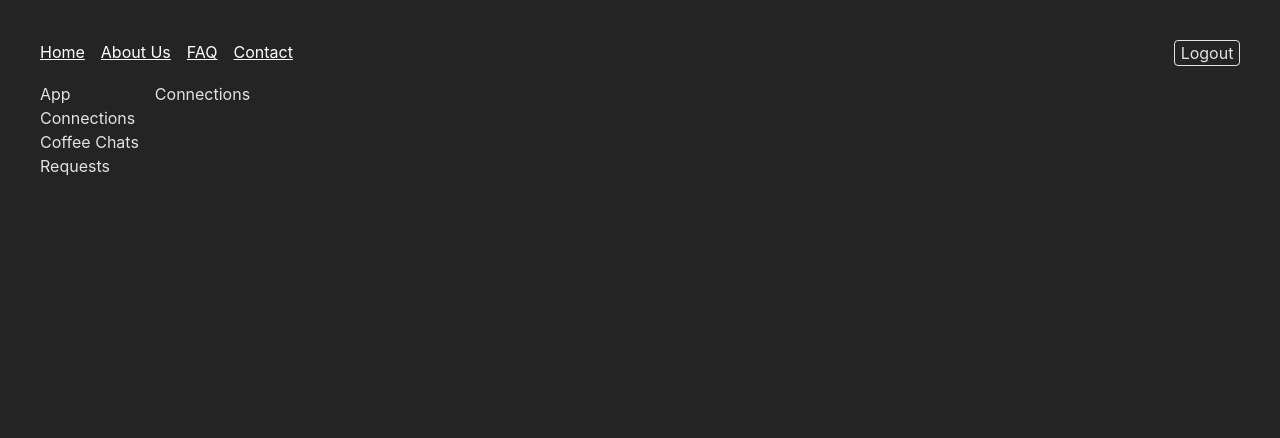
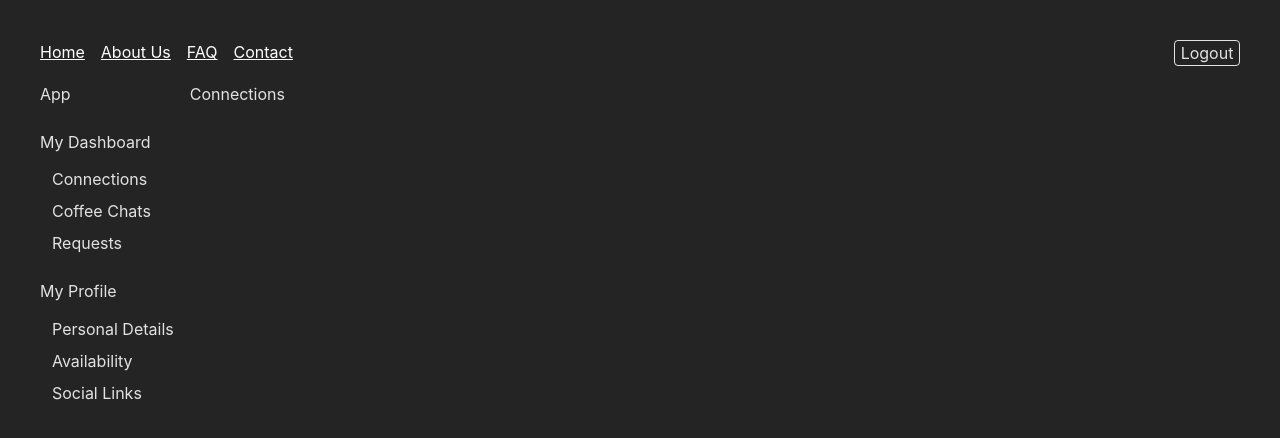
Before and after one commit to vishalicious213/react-router-test, a React (Vite) app: page / in a window 1280 px wide. Both pictures are taken after a click on the element "Login". Shown: the top 438 px of the page. Built offline with nearby package versions, Linux system fonts and the light colour scheme.

Commit message:
Sidebar: added My Profile section & menu items. Added basic styling

```diff
--- a/src/app/Sidebar.jsx
+++ b/src/app/Sidebar.jsx
@@ -7,9 +7,15 @@ const Sidebar = ({ setToolToRender }) => {
 
     return (
         <section className="sidebar">
+            <h2>My Dashboard</h2>
             <div onClick={() => handleClick("connections")}>Connections</div>
             <div onClick={() => handleClick("coffeechats")}>Coffee Chats</div>
             <div onClick={() => handleClick("requests")}>Requests</div>
+
+            <h2>My Profile</h2>
+            <div>Personal Details</div>
+            <div>Availability</div>
+            <div>Social Links</div>
         </section>
     )
 }
--- a/src/index.css
+++ b/src/index.css
@@ -46,3 +46,18 @@ nav section {
   display: flex;
   gap: 1rem;
 }
+
+.sidebar div {
+  margin: .5rem 0 .5rem .75rem;
+  cursor: pointer;
+}
+
+.sidebar div:hover {
+  color: white;
+}
+
+.sidebar h2 {
+  font-size: 1rem;
+  font-weight: 400;
+  margin-top: 1.5rem;
+}
```
